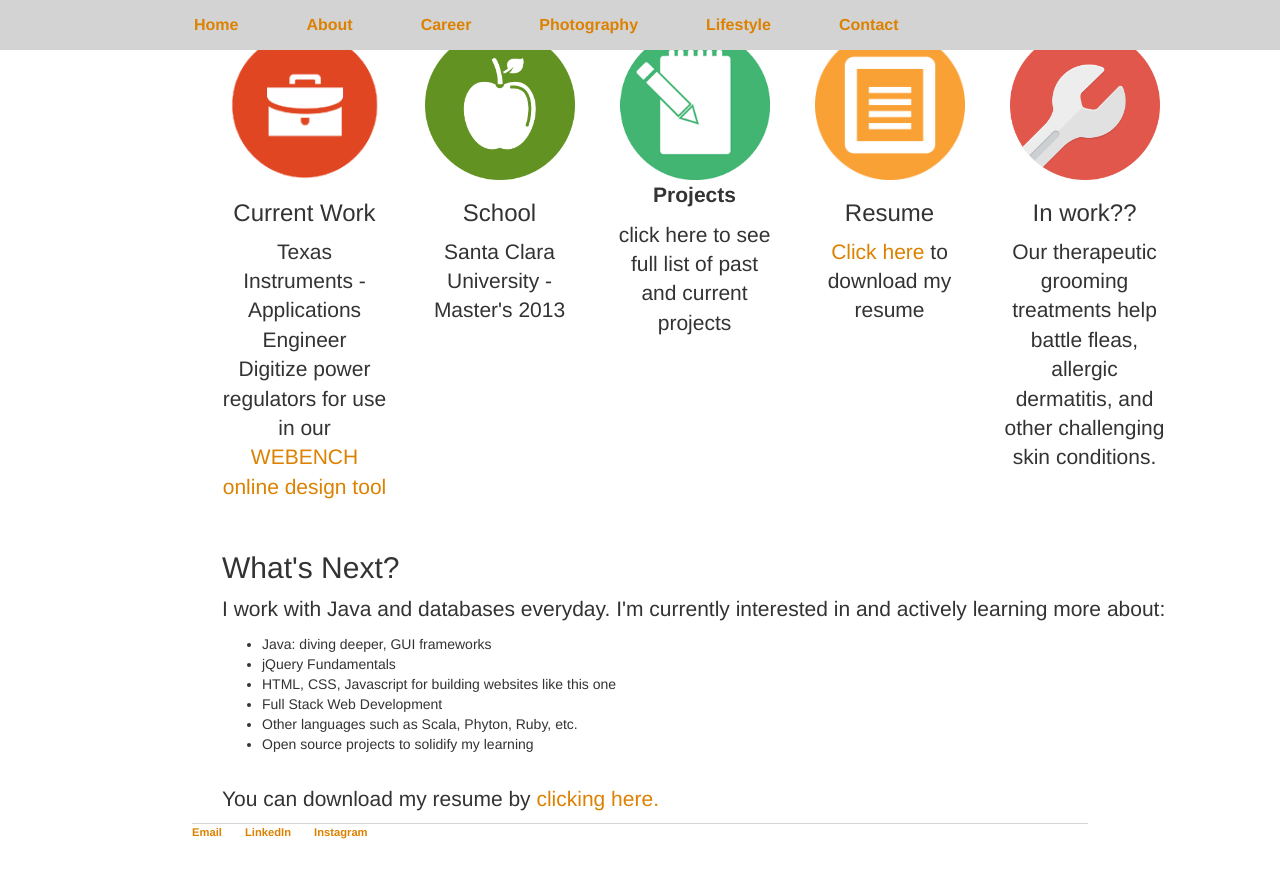
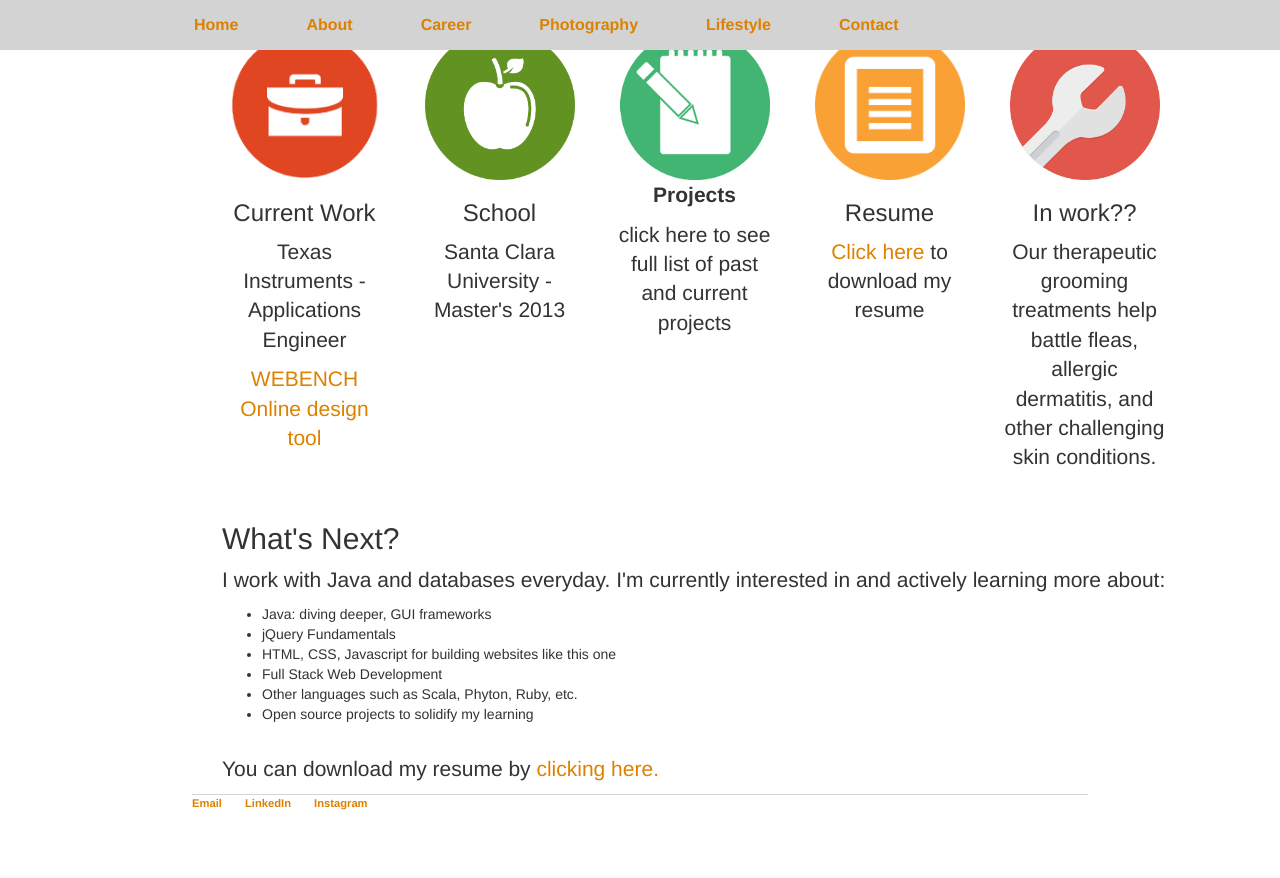
Before and after one commit to itsonlyjaz/itsonlyjaz.github.io, a Jekyll site: the page built from career/index.html, in a window 1280 px wide and 900 px high, scrolled down 626 px. Shown: the top 878 px of the window. Built offline with Jekyll 4.4.1, drawn with Linux system fonts in a browser that asks for light colours.

Commit message:
Update index.html

```diff
--- a/career/index.html
+++ b/career/index.html
@@ -20,8 +20,7 @@ title: jaz-marie
             <h3>Current Work</h3>
             <p>Texas Instruments - Applications Engineer
           <br>
-            Digitize power regulators for use in our
-               <a href="http://www.ti.com/webench">WEBENCH online design tool</a>
+            <p><a href="http://www.ti.com/webench">WEBENCH Online design tool</a>
         </section>
 
 
@@ -48,6 +47,7 @@ title: jaz-marie
             <h3>In work??</h3>
             <p>Our therapeutic grooming treatments help battle fleas, allergic dermatitis, and other challenging skin conditions.</p>
         </section>
+
        </div>
 
 
@@ -56,8 +56,8 @@ title: jaz-marie
          <h2>What's Next?</h2>
        <p>I work with Java and databases everyday. I'm currently interested in and actively learning more about:
           <ul>
-             <li font-size=16pt>Java: diving deeper, GUI frameworks</li>
-             <li font-size=16pt>jQuery Fundamentals</li>
+             <li>Java: diving deeper, GUI frameworks</li>
+             <li>jQuery Fundamentals</li>
              <li>HTML, CSS, Javascript for building websites like this one</li>
              <li>Full Stack Web Development</li>
              <li>Other languages such as Scala, Phyton, Ruby, etc.</li>
```
